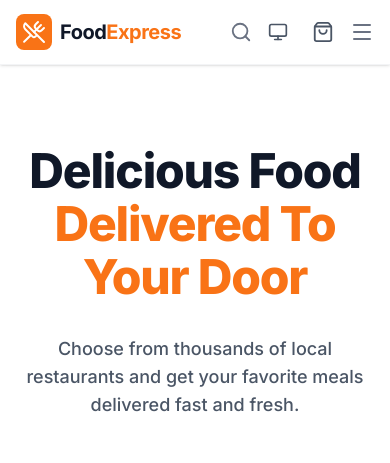
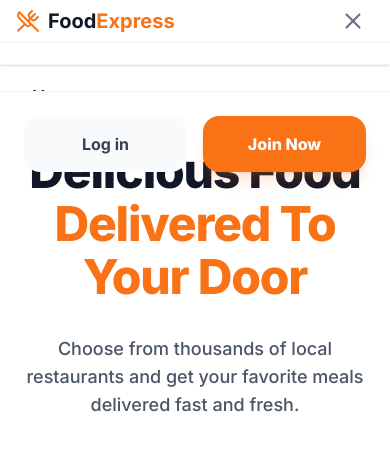
Before and after one commit to Handsome050111/Online-Food-Delivery, a React (Vite) app in the folder frontend/: page / in a window 390 px wide. Both pictures are taken after a click on the button 362 px from the left and 32 px from the top of the page. Shown: the top 463 px of the page. Built offline with nearby package versions, Linux system fonts and the light colour scheme; no server answers.

Commit message:
Final cleanup: Fix mobile navbar and finalize real-time tracking

```diff
--- a/frontend/src/components/Navbar.jsx
+++ b/frontend/src/components/Navbar.jsx
@@ -8,6 +8,7 @@ import { toast } from 'react-hot-toast';
 
 const Navbar = () => {
     const [isSearchOpen, setIsSearchOpen] = useState(false);
+    const [isMenuOpen, setIsMenuOpen] = useState(false);
     const [searchQuery, setSearchQuery] = useState('');
     const [isThemeOpen, setIsThemeOpen] = useState(false);
     const { cart } = useCart();
@@ -178,12 +179,92 @@ const Navbar = () => {
                                 </>
                             )}
                         </div>
-                        <button className="md:hidden text-gray-500 hover:text-gray-900 focus:outline-none">
-                            <Menu size={24} />
+                        <button
+                            onClick={() => setIsMenuOpen(!isMenuOpen)}
+                            className="md:hidden text-gray-500 hover:text-gray-900 dark:hover:text-white focus:outline-none p-2 transition-colors"
+                        >
+                            {isMenuOpen ? <X size={24} /> : <Menu size={24} />}
                         </button>
                     </div>
                 </div>
             </div>
+
+            {/* Mobile Menu Overlay */}
+            {isMenuOpen && (
+                <div className="md:hidden fixed inset-0 z-[100] bg-white dark:bg-gray-900 animate-in slide-in-from-right duration-300">
+                    <div className="flex flex-col h-full bg-white dark:bg-gray-900">
+                        {/* Mobile Menu Header */}
+                        <div className="flex justify-between items-center h-16 px-4 border-b border-gray-100 dark:border-gray-800">
+                            <Link to="/" onClick={() => setIsMenuOpen(false)} className="flex items-center gap-2">
+                                <UtensilsCrossed size={24} className="text-primary-500" />
+                                <span className="text-xl font-bold dark:text-white text-gray-900">Food<span className="text-primary-500">Express</span></span>
+                            </Link>
+                            <button onClick={() => setIsMenuOpen(false)} className="p-2 text-gray-500 dark:text-gray-400">
+                                <X size={26} />
+                            </button>
+                        </div>
+
+                        {/* Mobile Links */}
+                        <div className="flex-1 overflow-y-auto py-6 px-4 space-y-2">
+                            <Link to="/" onClick={() => setIsMenuOpen(false)} className="block px-4 py-4 text-lg font-bold text-gray-700 dark:text-gray-200 hover:bg-gray-50 dark:hover:bg-gray-800 rounded-2xl transition-colors">Home</Link>
+                            <Link to="/restaurants" onClick={() => setIsMenuOpen(false)} className="block px-4 py-4 text-lg font-bold text-gray-700 dark:text-gray-200 hover:bg-gray-50 dark:hover:bg-gray-800 rounded-2xl transition-colors">Restaurants</Link>
+                            <Link to="/orders" onClick={() => setIsMenuOpen(false)} className="block px-4 py-4 text-lg font-bold text-gray-700 dark:text-gray-200 hover:bg-gray-50 dark:hover:bg-gray-800 rounded-2xl transition-colors">Orders</Link>
+
+                            <div className="h-px bg-gray-100 dark:bg-gray-800 my-4 mx-4"></div>
+
+                            <div className="px-4 py-2">
+                                <p className="text-xs font-black text-gray-400 dark:text-gray-500 uppercase tracking-widest mb-4">Appearance</p>
+                                <div className="grid grid-cols-3 gap-2">
+                                    <button onClick={() => setTheme('light')} className={`flex flex-col items-center gap-2 p-3 rounded-2xl border ${theme === 'light' ? 'border-primary-500 bg-primary-50 dark:bg-primary-900/20 text-primary-600' : 'border-gray-100 dark:border-gray-800 text-gray-500 dark:text-gray-400'}`}>
+                                        <Sun size={20} />
+                                        <span className="text-[10px] font-bold">Light</span>
+                                    </button>
+                                    <button onClick={() => setTheme('dark')} className={`flex flex-col items-center gap-2 p-3 rounded-2xl border ${theme === 'dark' ? 'border-primary-500 bg-primary-50 dark:bg-primary-900/20 text-primary-600' : 'border-gray-100 dark:border-gray-800 text-gray-500 dark:text-gray-400'}`}>
+                                        <Moon size={20} />
+                                        <span className="text-[10px] font-bold">Dark</span>
+                                    </button>
+                                    <button onClick={() => setTheme('system')} className={`flex flex-col items-center gap-2 p-3 rounded-2xl border ${theme === 'system' ? 'border-primary-500 bg-primary-50 dark:bg-primary-900/20 text-primary-600' : 'border-gray-100 dark:border-gray-800 text-gray-500 dark:text-gray-400'}`}>
+                                        <Monitor size={20} />
+                                        <span className="text-[10px] font-bold">System</span>
+                                    </button>
+                                </div>
+                            </div>
+                        </div>
+
+                        {/* Mobile Footer (CTA/Profile) */}
+                        <div className="p-6 border-t border-gray-100 dark:border-gray-800">
+                            {userInfo ? (
+                                <div className="space-y-4">
+                                    <Link
+                                        to={getDashboardLink()}
+                                        onClick={() => setIsMenuOpen(false)}
+                                        className="flex items-center gap-4 bg-gray-50 dark:bg-gray-800 p-4 rounded-[20px] transition-all hover:scale-[0.98] active:scale-95"
+                                    >
+                                        <div className="w-12 h-12 rounded-full bg-primary-500 flex items-center justify-center text-white shadow-lg shadow-primary-500/20">
+                                            <User size={24} />
+                                        </div>
+                                        <div>
+                                            <p className="font-black text-gray-900 dark:text-white leading-none mb-1">{userInfo.name}</p>
+                                            <p className="text-xs text-gray-500 dark:text-gray-400 font-bold uppercase tracking-wider">{userInfo.role}</p>
+                                        </div>
+                                    </Link>
+                                    <button
+                                        onClick={() => { handleLogout(); setIsMenuOpen(false); }}
+                                        className="w-full flex items-center justify-center gap-3 py-4 text-red-500 font-black tracking-wide bg-red-50 dark:bg-red-900/10 rounded-2xl hover:bg-red-100 dark:hover:bg-red-900/20 transition-colors"
+                                    >
+                                        <LogOut size={20} /> Logout Account
+                                    </button>
+                                </div>
+                            ) : (
+                                <div className="grid grid-cols-2 gap-4">
+                                    <Link to="/login" onClick={() => setIsMenuOpen(false)} className="flex items-center justify-center py-4 text-gray-700 dark:text-white font-bold bg-gray-50 dark:bg-gray-800 rounded-2xl transition-all active:scale-95">Log in</Link>
+                                    <Link to="/signup" onClick={() => setIsMenuOpen(false)} className="flex items-center justify-center py-4 bg-primary-500 text-white font-black rounded-2xl shadow-lg shadow-primary-500/20 transition-all active:scale-95">Join Now</Link>
+                                </div>
+                            )}
+                        </div>
+                    </div>
+                </div>
+            )}
         </nav>
     );
 };
```
